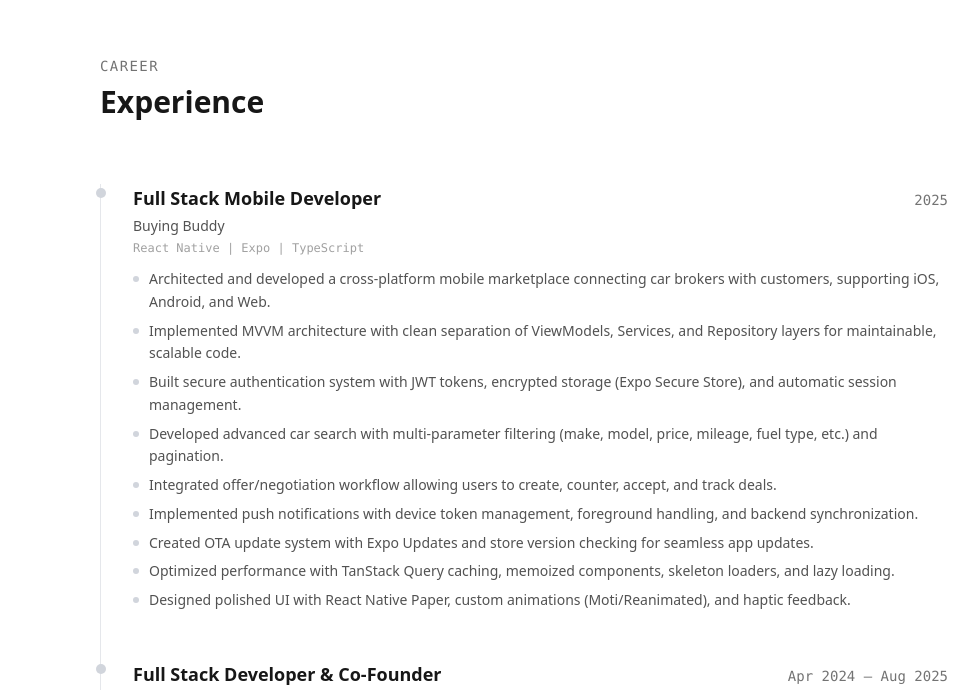
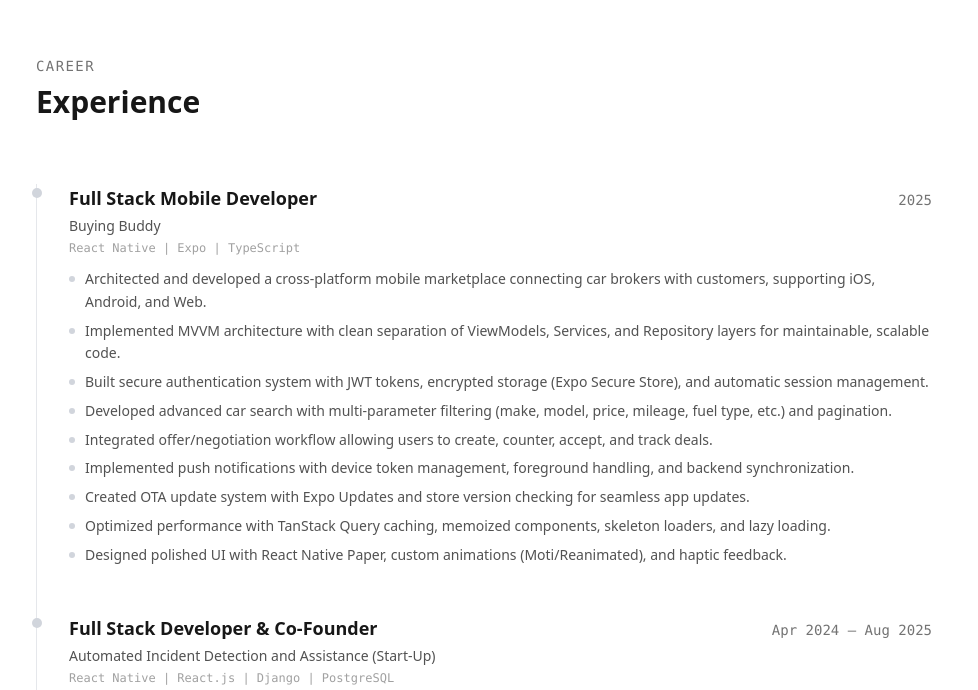
Before and after one commit to chrstnmctngy/Portfolio, a React (Vite) app: page / in a window 1280 px wide. Shown: the part 2110-2800 px from the top of the page, without its empty margins (116-1094 px from the left). Built offline with nearby package versions, Linux system fonts and the light colour scheme.

Commit message:
Fix component inconsistency

```diff
--- a/src/App.jsx
+++ b/src/App.jsx
@@ -19,7 +19,7 @@ function App() {
         <Experience />
         <Work />
         <Contact />
-        <footer className="py-6 text-center text-neutral-400 dark:text-neutral-600 text-sm font-mono border-t border-gray-200 dark:border-neutral-900 transition-colors duration-300">
+        <footer className="py-6 text-center text-neutral-400 dark:text-neutral-600 text-sm font-mono bg-gray-50 dark:bg-neutral-900 transition-colors duration-300">
           &copy; {new Date().getFullYear()} Christian Macatangay
         </footer>
       </div>
--- a/src/components/About.jsx
+++ b/src/components/About.jsx
@@ -3,13 +3,13 @@ import React from "react";
 function About() {
   return (
     <section id="about" className="py-24 bg-white dark:bg-neutral-950 transition-colors duration-300">
-      <div className="max-w-3xl mx-auto px-6">
+      <div className="max-w-5xl mx-auto px-6">
         <p className="text-sm font-mono text-neutral-500 mb-2 tracking-widest uppercase">
           Who I Am
         </p>
         <h2 className="text-3xl font-bold text-neutral-900 dark:text-white mb-8 transition-colors">About Me</h2>
 
-        <div className="space-y-4 text-neutral-600 dark:text-neutral-400 leading-relaxed transition-colors">
+        <div className="max-w-3xl space-y-4 text-neutral-600 dark:text-neutral-400 leading-relaxed transition-colors">
           <p>
             I'm Christian Macatangay, a Full Stack Developer and IT graduate
             with experience shipping{" "}
--- a/src/components/Contact.jsx
+++ b/src/components/Contact.jsx
@@ -4,7 +4,7 @@ import { FaGithub, FaLinkedin, FaEnvelope } from "react-icons/fa";
 function Contact() {
   return (
     <section id="contact" className="py-24 bg-white dark:bg-neutral-950 border-t border-gray-200 dark:border-neutral-900 transition-colors duration-300">
-      <div className="max-w-3xl mx-auto px-6 text-center">
+      <div className="max-w-5xl mx-auto px-6 text-center">
         <p className="text-sm font-mono text-neutral-500 mb-2 tracking-widest uppercase">
           Contact
         </p>
--- a/src/components/Experience.jsx
+++ b/src/components/Experience.jsx
@@ -66,13 +66,13 @@ function Experience() {
 
   return (
     <section id="experience" className="py-24 bg-white dark:bg-neutral-950 transition-colors duration-300">
-      <div className="max-w-4xl mx-auto px-6">
+      <div className="max-w-5xl mx-auto px-6">
         <p className="text-sm font-mono text-neutral-500 mb-2 tracking-widest uppercase">
           Career
         </p>
         <h2 className="text-3xl font-bold text-neutral-900 dark:text-white mb-16 transition-colors">Experience</h2>
 
-        <div className="space-y-0">
+        <div className="max-w-4xl space-y-0">
           {experiences.map((exp, index) => (
             <div
               key={index}
@@ -84,7 +84,7 @@ function Experience() {
                 <h3 className="text-lg font-semibold text-neutral-900 dark:text-white group-hover:text-neutral-700 dark:group-hover:text-white/90 transition-colors">
                   {exp.role}
                 </h3>
-                <span className="text-sm text-neutral-500 font-mono shrink-0 sm:ml-4">
+                <span className="text-sm text-neutral-500 font-mono shrink-0 whitespace-nowrap sm:ml-4">
                   {exp.year}
                 </span>
               </div>
```
